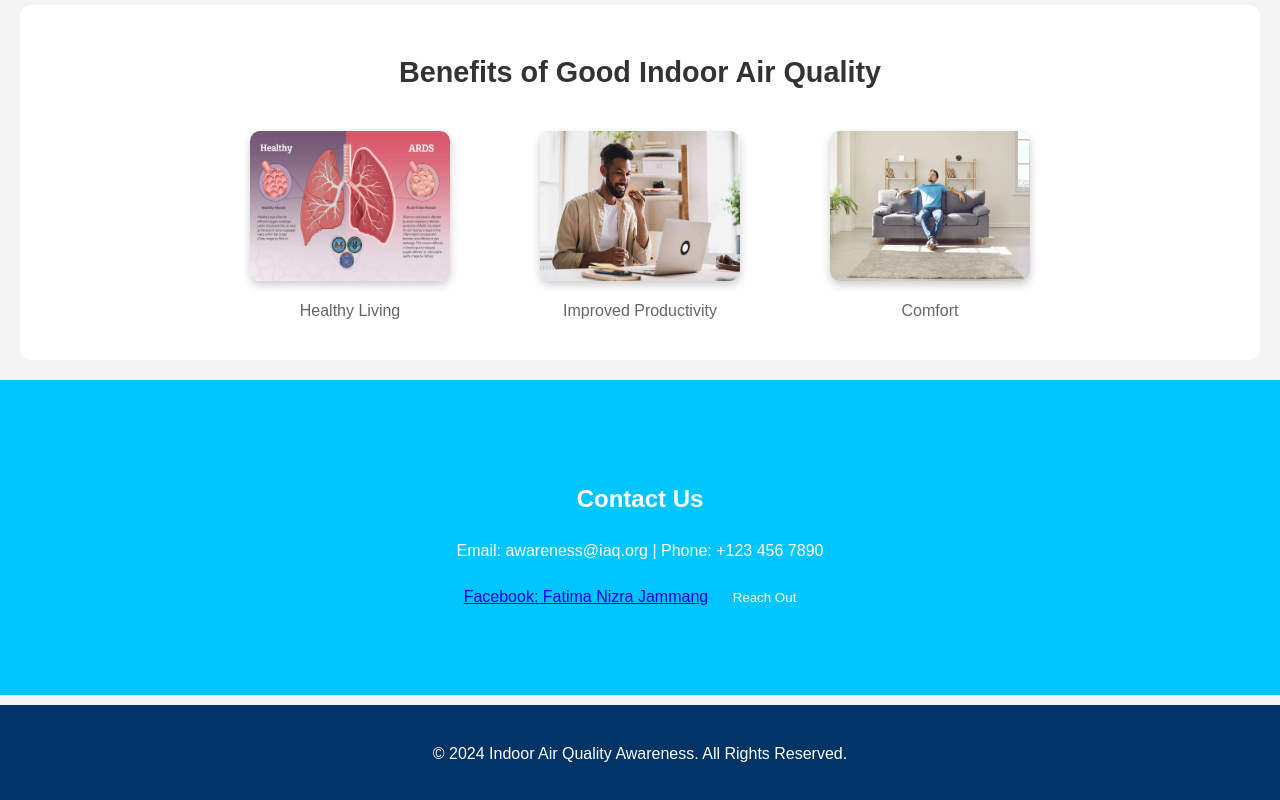
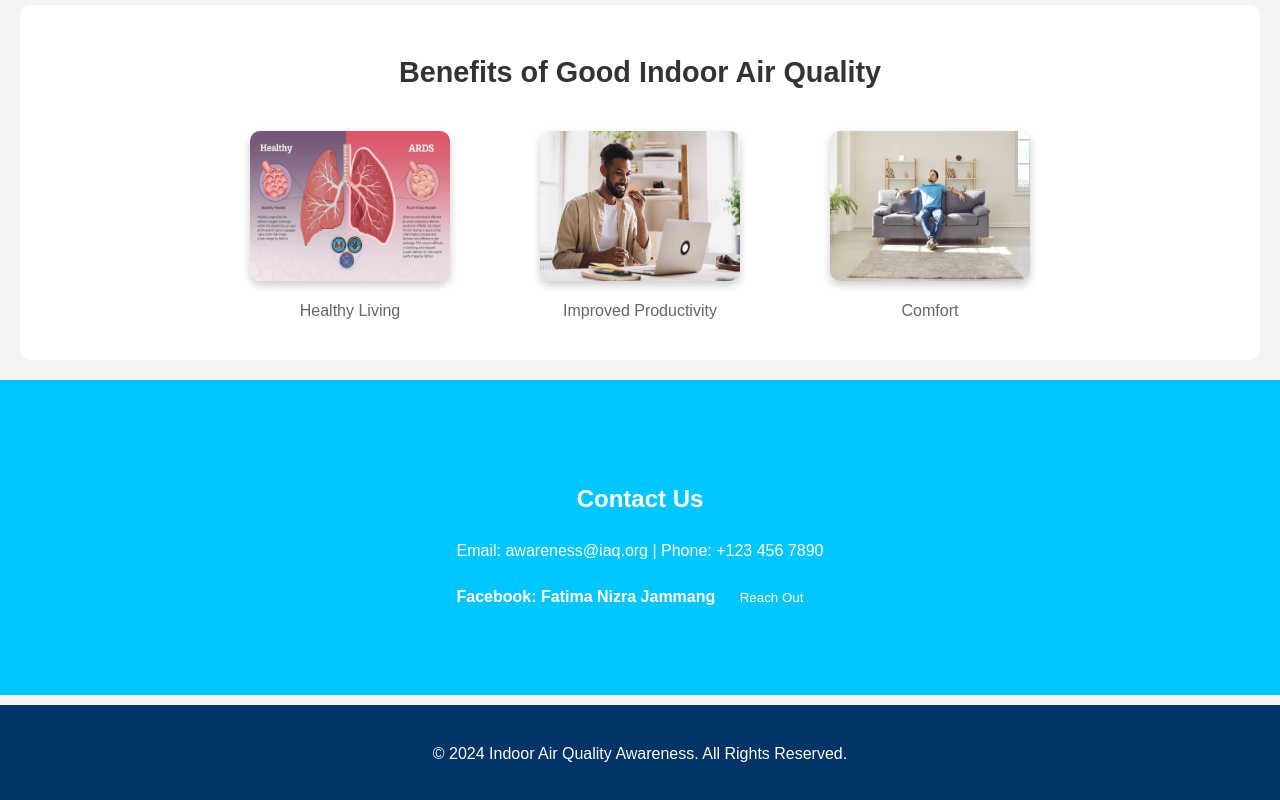
Before and after one commit to mckln-14/jammang.advocacy, a plain HTML site: page index.html in a window 1280 px wide. Shown: the part 994-1794 px from the top of the page. Drawn offline with Linux system fonts and the light colour scheme.

Commit message:
Update index.html

```diff
--- a/index.html
+++ b/index.html
@@ -141,6 +141,15 @@
     	    margin-top: 10px;
     	    text-align: center;
 	}
+	#contact a {
+            color: white;
+            text-decoration: none;
+            font-weight: bold;
+            transition: text-decoration 0.3s ease;
+        }
+        #contact a:hover {
+            text-decoration: underline;
+        }
     </style>
 </head>
 <body>
```
